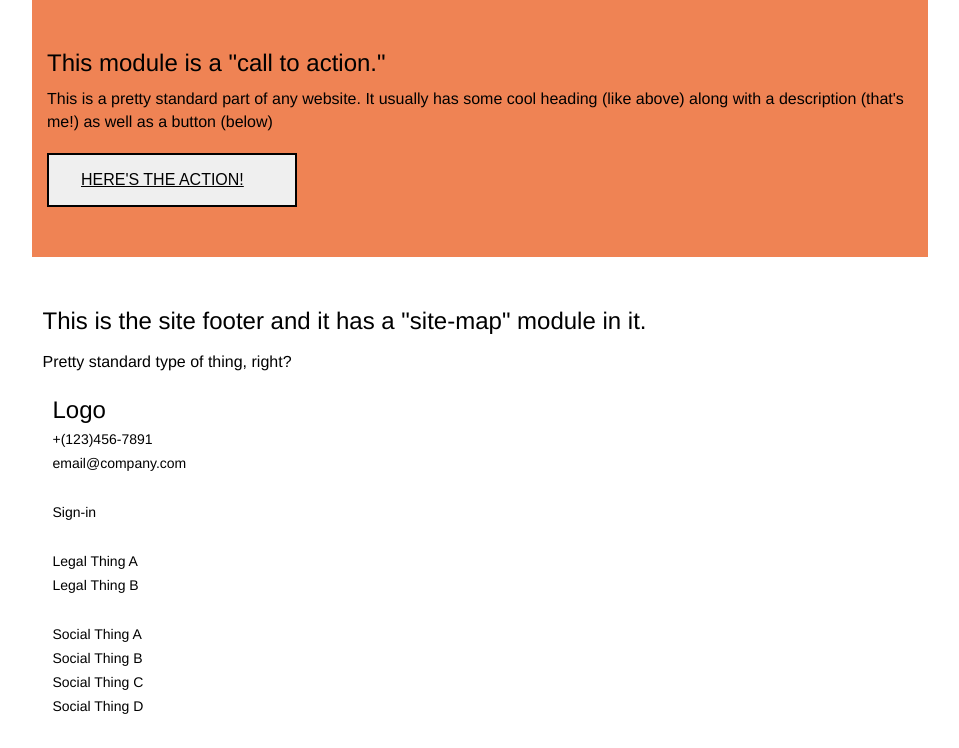
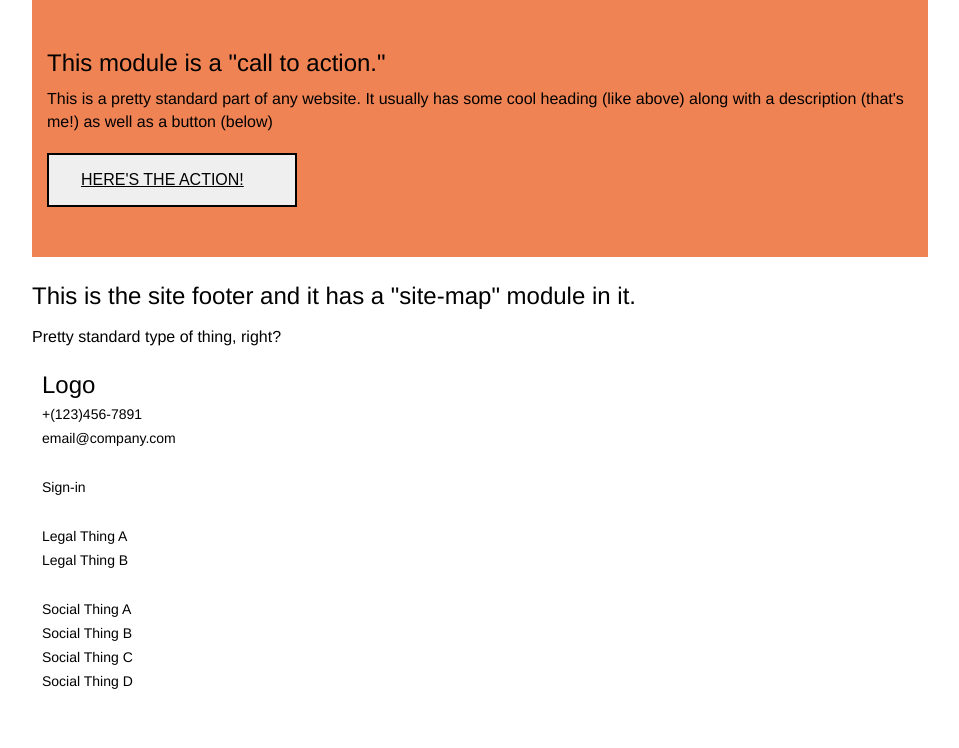
Before and after one commit to alex-vong/website-layout-template, a PHP site: page / in a window 1280 px wide. Shown: the part 1678-2426 px from the top of the page, without its empty margins (160-1119 px from the left). After the commit the page ends 2367 px from the top, so only its background shows below. Run offline with PHP 8.4, Linux system fonts and the light colour scheme.

Commit message:
removed padding-sm utility class from footer

```diff
--- a/index.php
+++ b/index.php
@@ -48,7 +48,7 @@
     </section>
 
 
-    <section class="footer padding-sm">
+    <section class="footer">
         <?php
             include('footer.php')
         ?>
```
